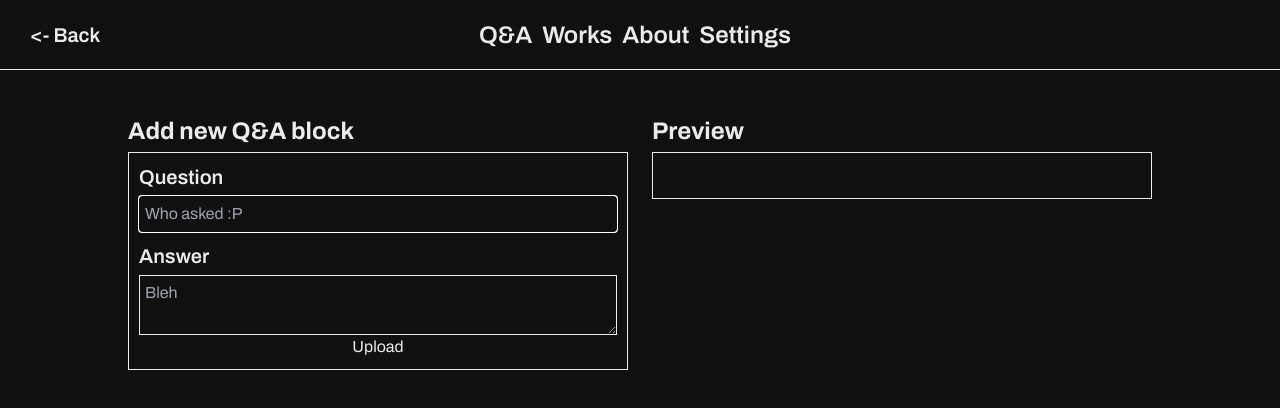
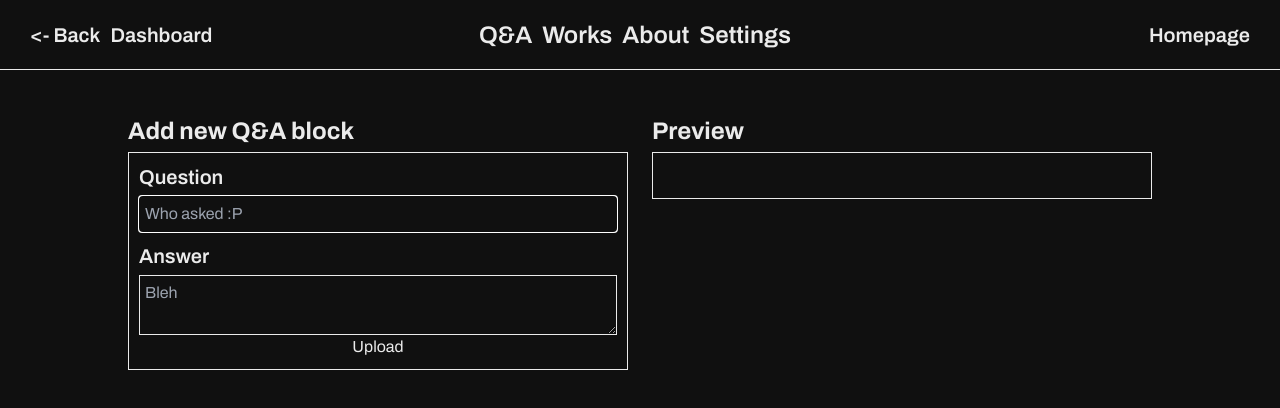
Before and after one commit to mikenoired/portfolio, a Next.js app: page /admin/qna/new in a window 1280 px wide. Shown: the top 408 px of the page. Built offline with nearby package versions, Linux system fonts and the light colour scheme.

Commit message:
Add links to homepage & dashboard in admin panel

```diff
--- a/src/app/ui/admin/Header.tsx
+++ b/src/app/ui/admin/Header.tsx
@@ -26,10 +26,18 @@ export default function Header() {
   const router = useRouter();
   return (
     <header className='h-12 flex relative items-center justify-center border-b mb-8'>
-      <div
-        className='absolute left-[30px] text-xl font-semibold cursor-pointer'
-        onClick={() => router.back()}
-      >{`<- Back`}</div>
+      <div className='absolute left-[30px] flex'>
+        <div
+          className='text-xl font-semibold cursor-pointer mr-4'
+          onClick={() => router.back()}
+        >{`<- Back`}</div>
+        <div
+          className='text-xl font-semibold cursor-pointer'
+          onClick={() => router.push("/admin")}
+        >
+          Dashboard
+        </div>
+      </div>
       {routes.map((route, index) => (
         <Link
           key={index}
@@ -39,6 +47,14 @@ export default function Header() {
           {route.title}
         </Link>
       ))}
+      <div className='absolute right-[30px] flex'>
+        <div
+          className='text-xl font-semibold cursor-pointer'
+          onClick={() => router.push("/")}
+        >
+          Homepage
+        </div>
+      </div>
     </header>
   );
 }
```
